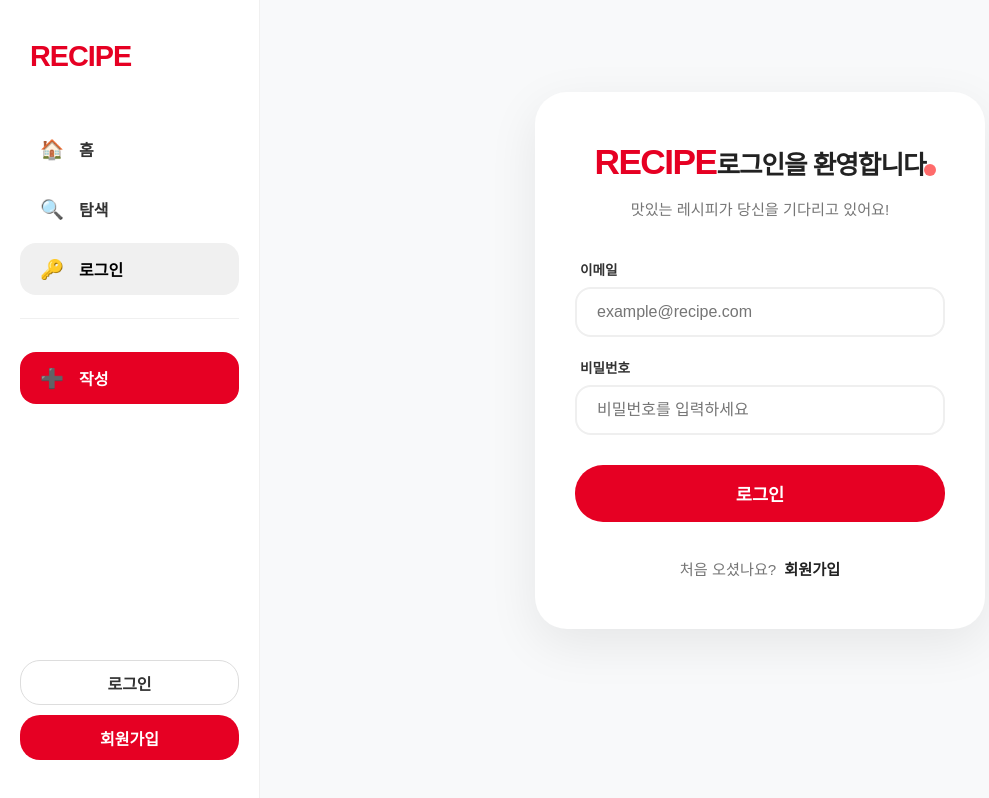
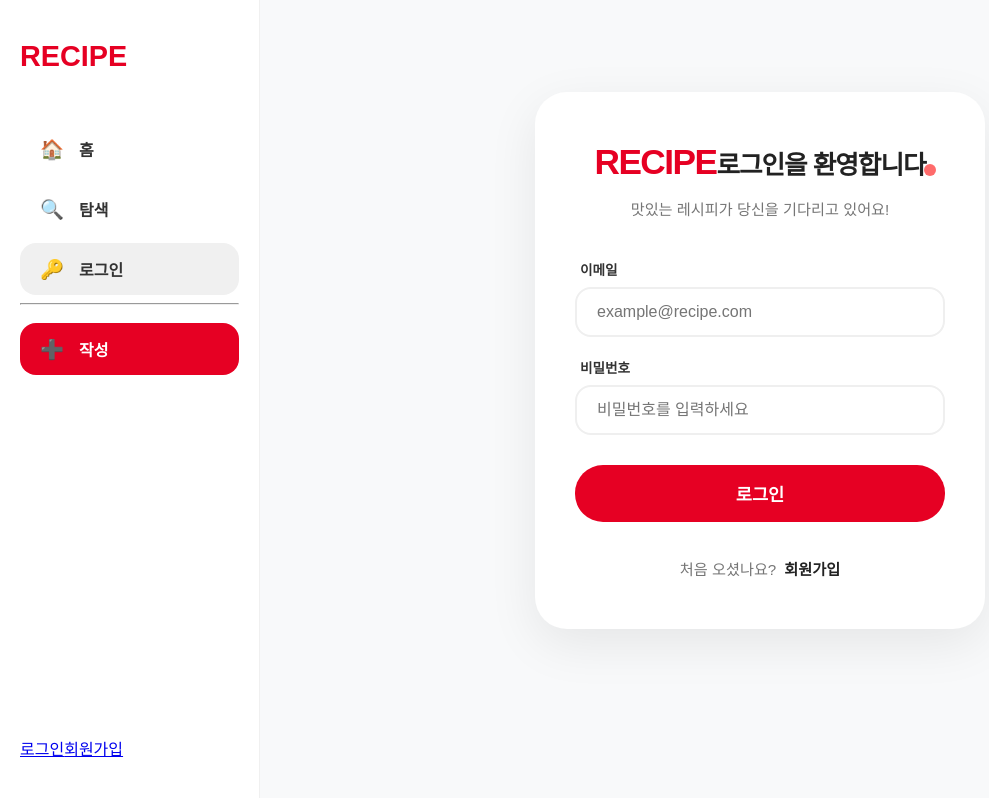
Before and after one commit to evantscompany/recipe, a React app in the folder frontend/: page /login in a window 1280 px wide. Shown: the whole page, without its empty margins (0-989 px from the left). Built offline with nearby package versions, Linux system fonts and the light colour scheme; the HTML template or start-up script is replaced by a standard one.

Commit message:
플로팅 버튼으로 수정

```diff
--- a/frontend/src/components/Navbar/Navbar.scss
+++ b/frontend/src/components/Navbar/Navbar.scss
@@ -18,189 +18,131 @@
     height: 100%;
   }
 
+  // --- 기존 스타일 (로고, 메뉴, 유저카드 등은 그대로 유지) ---
   .nav-logo {
-    display: block;
-    font-size: 1.8rem;
-    font-weight: 900;
-    color: #E60023;
-    text-decoration: none;
-    margin-bottom: 50px;
-    letter-spacing: -1px;
-    padding-left: 10px;
+    display: block; font-size: 1.8rem; font-weight: 900; color: #E60023;
+    text-decoration: none; margin-bottom: 50px;
   }
 
   .nav-menu {
-    display: flex;
-    flex-direction: column;
-    gap: 8px;
-
-    .nav-divider {
-      border: 0;
-      border-top: 1px solid #f0f0f0;
-      margin: 15px 0;
-    }
-
-    .nav-link, .mobile-only-logout {
-      display: flex;
-      align-items: center;
-      gap: 15px;
-      padding: 14px 20px;
-      border-radius: 16px;
-      text-decoration: none;
-      color: #333;
-      font-weight: 600;
-      transition: all 0.2s;
-      cursor: pointer;
-      border: none;
-      background: none;
-      width: 100%;
-      font-family: inherit;
-
+    display: flex; flex-direction: column; gap: 8px;
+    .nav-link {
+      display: flex; align-items: center; gap: 15px; padding: 14px 20px;
+      border-radius: 16px; text-decoration: none; color: #333; font-weight: 600;
       span { font-size: 1.2rem; }
-
-      &:hover {
-        background-color: #f0f0f0;
-        transform: translateX(5px);
-      }
-
-      &.active {
-        background-color: #f0f0f0;
-        color: #000;
-      }
-
-      &.pink {
-        background-color: #E60023;
-        color: white;
-        margin-top: 10px;
-        &:hover {
-          background-color: #ad001a;
-          box-shadow: 0 4px 12px rgba(230, 0, 35, 0.3);
-          transform: translateY(-2px);
-        }
-      }
+      &.active { background-color: #f0f0f0; }
+      &.pink { background-color: #E60023; color: white; margin-top: 10px; }
     }
   }
 
   .nav-user-card {
-    background-color: #f8f9fa;
-    border-radius: 20px;
-    padding: 20px;
-
+    background-color: #f8f9fa; border-radius: 20px; padding: 20px;
     .nav-timer {
-      display: flex;
-      flex-direction: column;
-      align-items: center;
-      background: white;
-      padding: 10px;
-      border-radius: 12px;
-      margin-bottom: 15px;
+      display: flex; flex-direction: column; align-items: center;
+      background: white; padding: 10px; border-radius: 12px; margin-bottom: 15px;
       .label { font-size: 0.7rem; color: #999; }
       .time { font-weight: bold; color: #E60023; }
     }
-
-    .user-info {
-      text-align: center;
-      .username { display: block; margin-bottom: 10px; font-weight: bold; }
-      .logout-btn {
-        width: 100%;
-        padding: 8px;
-        border-radius: 10px;
-        border: 1px solid #ddd;
-        background: white;
-        cursor: pointer;
-        &:hover { background: #333; color: white; }
-      }
-    }
   }
 
-  .nav-auth-links {
-    display: flex;
-    flex-direction: column;
-    gap: 10px;
-    .auth {
-      display: flex;
-      justify-content: center;
-      align-items: center;
-      height: 45px;
-      border-radius: 20px;
-      text-decoration: none;
-      font-weight: bold;
-      border: 1px solid #ddd;
-      color: #333;
-      &.border { background: #E60023; color: white; border: none; }
-    }
-  }
+  // 모바일 전용 버튼 숨김 (PC용)
+  .mobile-only-logout { display: none; }
 
   // ==========================================
-  // 📱 모바일 하단 탭바 (핵심 수정 구역)
+  // 📱 모바일 대응 (FAB 방식)
   // ==========================================
   @media (max-width: 768px) {
+    // 1. 기본 메뉴바를 하단에 숨겨둠
     top: auto;
-    bottom: 0;
+    bottom: -100%; // 아래로 숨김
     left: 0;
     width: 100%;
     height: auto;
-    padding: 0;
+    max-height: 80vh; // 너무 높지 않게
+    padding: 30px 20px;
     border-right: none;
     border-top: 1px solid #eee;
-    background: #fff;
-    z-index: 2000;
+    border-radius: 30px 30px 0 0;
+    box-shadow: 0 -10px 30px rgba(0,0,0,0.1);
+    transition: bottom 0.4s cubic-bezier(0.4, 0, 0.2, 1);
+    z-index: 2500;
+
+    // 메뉴가 열렸을 때
+    &.mobile-open {
+      bottom: 0;
+    }
 
     .nav-container {
-      flex-direction: column-reverse; // 타이머 위, 메뉴 아래
       height: auto;
+      gap: 20px;
     }
 
-    .nav-logo, .nav-divider, .user-info, .nav-auth-links, .nav-top-section > .nav-logo {
-      display: none !important;
+    .nav-logo, .nav-auth-links, .user-info, .nav-divider {
+      display: none !important; // 모바일 메뉴에서는 생략
     }
 
     .nav-menu {
-      flex-direction: row !important;
-      width: 100%;
-      justify-content: space-around;
-      gap: 0;
-      padding: 5px 0;
-
-      .nav-link, .mobile-only-logout {
-        flex: 1; // 간격 균등 분배
-        flex-direction: column;
-        gap: 3px;
-        padding: 8px 0;
-        border-radius: 0;
-        font-size: 0.65rem;
-        color: #888;
+      gap: 5px;
+      .nav-link {
+        padding: 12px 20px !important;
+        border-radius: 12px !important;
         transform: none !important;
-
-        span { font-size: 1.5rem; margin: 0; }
-        &:hover { background: none; }
-        &.active { background: none; color: #E60023; font-weight: 700; }
-        &.pink { background: none; color: #E60023; margin-top: 0; }
+        &.pink { margin-top: 5px; }
       }
+      .mobile-only-logout { display: flex; }
     }
 
-    // 모바일 타이머 캡슐형 디자인
+    // 모바일 타이머를 메뉴 맨 하단에 배치
     .nav-user-card {
-      display: flex !important;
-      background: none;
-      padding: 0;
-      margin: 5px auto;
-      border-radius: 0;
-
+      padding: 15px;
       .nav-timer {
-        display: flex !important;
+        margin-bottom: 0;
         flex-direction: row;
-        align-items: center;
-        gap: 8px;
-        background: #fff5f6;
-        padding: 4px 15px;
-        margin-bottom: 0;
-        border-radius: 20px;
-        border: 1px solid #ffebeb;
-
-        .label { font-size: 0.6rem; color: #E60023; margin: 0; }
-        .time { font-size: 0.8rem; margin: 0; }
+        justify-content: center;
+        gap: 10px;
       }
     }
   }
 }
+
+// 📱 모바일 플로팅 버튼 (FAB)
+.nav-mobile-fab {
+  display: none; // PC에선 숨김
+
+  @media (max-width: 768px) {
+    display: flex;
+    position: fixed;
+    right: 20px;
+    bottom: 20px;
+    width: 60px;
+    height: 60px;
+    background: #E60023;
+    color: white;
+    border: none;
+    border-radius: 50%;
+    font-size: 1.8rem;
+    justify-content: center;
+    align-items: center;
+    box-shadow: 0 4px 15px rgba(230, 0, 35, 0.4);
+    z-index: 3000; // 최상단
+    cursor: pointer;
+    transition: transform 0.3s;
+
+    &.active {
+      transform: rotate(90deg);
+      background: #333;
+    }
+  }
+}
+
+// 배경 어둡게 처리
+.nav-mobile-overlay {
+  position: fixed;
+  top: 0;
+  left: 0;
+  width: 100%;
+  height: 100%;
+  background: rgba(0,0,0,0.4);
+  backdrop-filter: blur(2px);
+  z-index: 2400;
+}
--- a/frontend/src/components/Navbar/index.jsx
+++ b/frontend/src/components/Navbar/index.jsx
@@ -3,10 +3,15 @@ import { Link, useNavigate, NavLink } from 'react-router-dom';
 import './Navbar.scss';
 
 const Navbar = () => {
+  const [isOpen, setIsOpen] = useState(false); // 모바일 메뉴 상태
   const [timeLeft, setTimeLeft] = useState("");
   const token = localStorage.getItem('access_token');
   const username = localStorage.getItem('username');
   const navigate = useNavigate();
+
+  // 메뉴 닫기용 함수
+  const toggleMenu = () => setIsOpen(!isOpen);
+  const closeMenu = () => setIsOpen(false);
 
   const handleLogout = () => {
     if (window.confirm("로그아웃 하시겠습니까?")) {
@@ -42,51 +47,56 @@ const Navbar = () => {
   }, [token]);
 
   return (
-    <nav className="navbar">
+    <>
+      {/* 📱 모바일 전용 플로팅 버튼 */}
+      <button className={`nav-mobile-fab ${isOpen ? 'active' : ''}`} onClick={toggleMenu}>
+        {isOpen ? '✕' : '☰'}
+      </button>
+
+      {/* 메뉴 열렸을 때 배경 어둡게 */}
+      {isOpen && <div className="nav-mobile-overlay" onClick={closeMenu}></div>}
+
+      <nav className={`navbar ${isOpen ? 'mobile-open' : ''}`}>
         <div className="nav-container">
-        {/* 상단 섹션 */}
           <div className="nav-top-section">
-          <Link to="/" className="nav-logo">RECIPE</Link>
+            <Link to="/" className="nav-logo" onClick={closeMenu}>RECIPE</Link>
 
             <div className="nav-menu">
-            {/* NavLink를 사용하여 활성화 상태 자동 처리 */}
-            <NavLink to="/" className={({ isActive }) => isActive ? "nav-link active" : "nav-link"} end>
+              <NavLink to="/" className={({ isActive }) => isActive ? "nav-link active" : "nav-link"} onClick={closeMenu} end>
                 <span>🏠</span> 홈
               </NavLink>
-            <NavLink to="/explore" className={({ isActive }) => isActive ? "nav-link active" : "nav-link"}>
+              <NavLink to="/explore" className={({ isActive }) => isActive ? "nav-link active" : "nav-link"} onClick={closeMenu}>
                 <span>🔍</span> 탐색
               </NavLink>
 
               {token && (
                 <>
-                <NavLink to="/saved" className={({ isActive }) => isActive ? "nav-link active" : "nav-link"}>
+                  <NavLink to="/saved" className={({ isActive }) => isActive ? "nav-link active" : "nav-link"} onClick={closeMenu}>
                     <span>❤️</span> 저장됨
                   </NavLink>
-                <NavLink to="/my-recipes" className={({ isActive }) => isActive ? "nav-link active" : "nav-link"}>
+                  <NavLink to="/my-recipes" className={({ isActive }) => isActive ? "nav-link active" : "nav-link"} onClick={closeMenu}>
                     <span>📋</span> 내 레시피
                   </NavLink>
-                {/* 📱 모바일 하단바에서 한 자리를 차지할 로그아웃 버튼 */}
-                <button className="nav-link mobile-only-logout" onClick={handleLogout}>
+                  <button className="nav-link mobile-only-logout" onClick={() => { handleLogout(); closeMenu(); }}>
                     <span>🚪</span> 로그아웃
                   </button>
                 </>
               )}
 
               {!token && (
-              <NavLink to="/login" className={({ isActive }) => isActive ? "nav-link active" : "nav-link"}>
+                <NavLink to="/login" className={({ isActive }) => isActive ? "nav-link active" : "nav-link"} onClick={closeMenu}>
                   <span>🔑</span> 로그인
                 </NavLink>
               )}
 
               <hr className="nav-divider" />
 
-            <NavLink to="/write" className={({ isActive }) => isActive ? "nav-link pink active" : "nav-link pink"}>
+              <NavLink to="/write" className={({ isActive }) => isActive ? "nav-link pink active" : "nav-link pink"} onClick={closeMenu}>
                 <span>➕</span> 작성
               </NavLink>
             </div>
           </div>
 
-        {/* 하단 유저/상태 영역 */}
           <div className="nav-bottom-section">
             {token ? (
               <div className="nav-user-card">
@@ -101,13 +111,14 @@ const Navbar = () => {
               </div>
             ) : (
               <div className="nav-auth-links">
-              <Link to="/login" className="nav-link auth">로그인</Link>
-              <Link to="/signup" className="nav-link auth border">회원가입</Link>
+                <Link to="/login" className="nav-link auth" onClick={closeMenu}>로그인</Link>
+                <Link to="/signup" className="nav-link auth border" onClick={closeMenu}>회원가입</Link>
               </div>
             )}
           </div>
         </div>
       </nav>
+    </>
   );
 };
 
```
Lines whose indentation alone changed are shown as unchanged.
